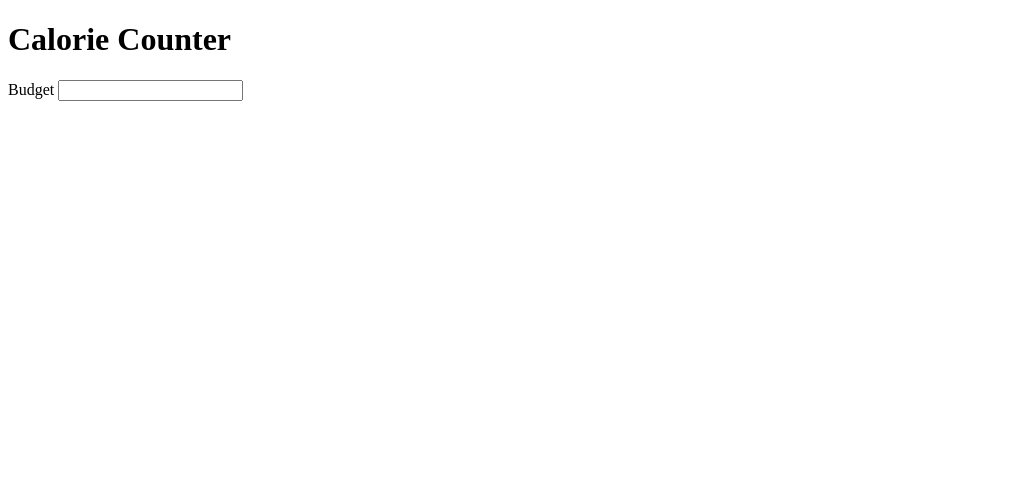
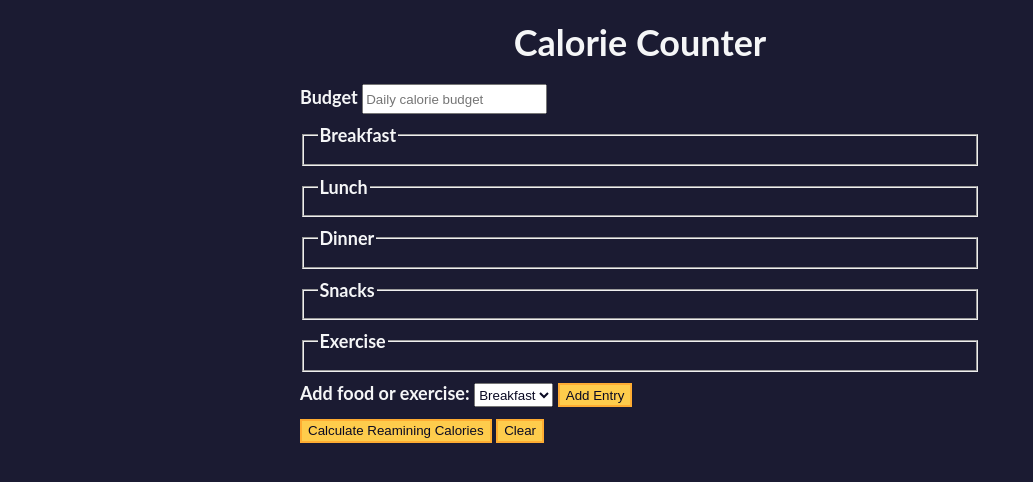
Before and after one commit to dandenseven/Calorie-Counter, a plain HTML site: page index.html in a window 1280 px wide. Shown: the whole page, without its empty margins (0-1033 px from the left). Drawn offline with Linux system fonts and the light colour scheme.

Commit message:
add css, updated html elements and tags

```diff
--- a/index.html
+++ b/index.html
@@ -3,7 +3,7 @@
 <head>
     <meta charset="UTF-8">
     <meta name="viewport" content="width=device-width, initial-scale=1.0">
-    <link re="stylesheet" href="styles.css" />
+    <link rel="stylesheet" href="styles.css" />
     <title>Calorie Counter</title>
 </head>
 <body>
@@ -12,9 +12,51 @@
         <div class="container">
             <form id="calorie-counter">
                 <label for="budget">Budget</label>
-                <input id="budget">
+                <input id="budget"
+                    type="number"
+                    min="0"
+                    placeholder="Daily calorie budget"
+                    required>
 
-              </form>
+                <fieldset id="breakfast">
+                    <legend>Breakfast</legend>
+                    <div class="inpu-container"></div>
+                </fieldset>
+                <fieldset id="lunch">
+                    <legend>Lunch</legend>
+                    <div class="inpu-container"></div>
+                </fieldset>
+                <fieldset id="dinner">
+                    <legend>Dinner</legend>
+                    <div class="input-container"></div>
+                </fieldset>
+                <fieldset id="snacks">
+                    <legend>Snacks</legend>
+                    <div class="input-container"></div>
+                </fieldset>
+                <fieldset id="exercise">
+                    <legend>Exercise</legend>
+                    <div class="input-container"></div>
+                </fieldset>
+                <div class="controls">
+                    <span>
+                        <label for="entry-dropdown">Add food or exercise:</label>
+                        <select name="options" id="'entry-dropdown">
+                            <option value="breakfast"selected>Breakfast</option>
+                            <option value="lunch">Lunch</option>
+                            <option value="dinner">Dinner</option>
+                            <option value="snacks">Snacks</option>
+                            <option value="exercise">Exercise</option>
+                        </select>
+                        <button id="add-entry type="button">Add Entry</button>
+                    </span>
+                </div>
+                <div>
+                    <button type="submit" id="calculate-calories">Calculate Reamining Calories</button>
+                    <button type="button" id="clear">Clear</button>
+                </div>
+            </form>
+            </div>
         </div>
     </main>
 </body>
--- a/styles.css
+++ b/styles.css
@@ -0,0 +1,94 @@
+:root {
+    --light-grey: #f5f6f7;
+    --dark-blue: #0a0a23;
+    --fcc-blue: #1b1b32;
+    --light-yellow: #fecc4c;
+    --dark-yellow: #feac32;
+    --light-pink: #ffadad;
+    --dark-red: #850000;
+    --light-green: #acd157;
+}
+
+body {
+    font-family: "Lato", Helvetica, Arial, sans-serif;
+    font-size: 18px;
+    background-color: var(--fcc-blue);
+    color: var(--light-grey);
+}
+
+h1 {
+    text-align: center;
+}
+
+  .container {
+    width: 90%;
+    max-width: 680px;
+}
+
+h1,
+  .container,
+  .output {
+    margin: 20px auto;
+}
+
+label,
+  legend {
+    font-weight: bold;
+ }
+
+.input-container {
+    display: flex;
+    flex-direction: column;
+}
+
+button {
+    outline: none;
+    cursor: pointer;
+    text-decoration: none;
+    background-color: var(--light-yellow);
+    border: 2px solid var(--dark-yellow);
+}
+
+.clear {
+    background-color: var(--light-pink);
+    color: var(--dark-red);
+    border-color: var(--dark-red);
+}
+
+  button,
+  input,
+  select {
+    min-height: 24px;
+    color: var(--dark-blue);
+  }
+
+fieldset,
+label,
+button,
+input,
+select {
+    margin-bottom: 10px;
+}
+
+.output {
+    border: 2px solid var(--light-grey);
+    padding: 10px;
+    text-align: center;
+}
+
+.hide {
+    display: none;
+}
+
+.output span {
+    font-weight: bold;
+    font-size: 1.2em;
+}
+
+.surplus {
+    color: var(--light-green);
+}
+
+.deficit {
+    color: var(--light-pink);
+}
```
